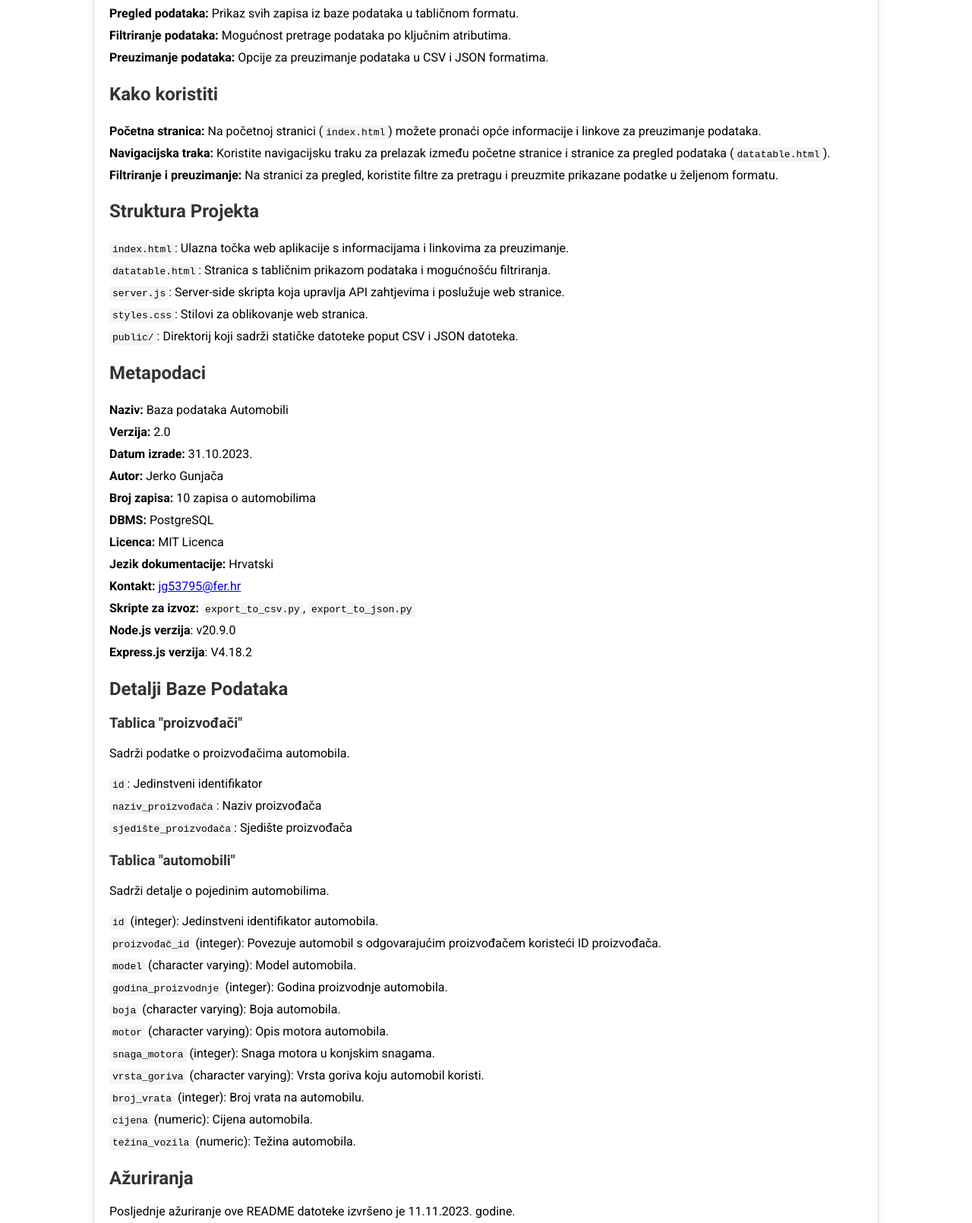
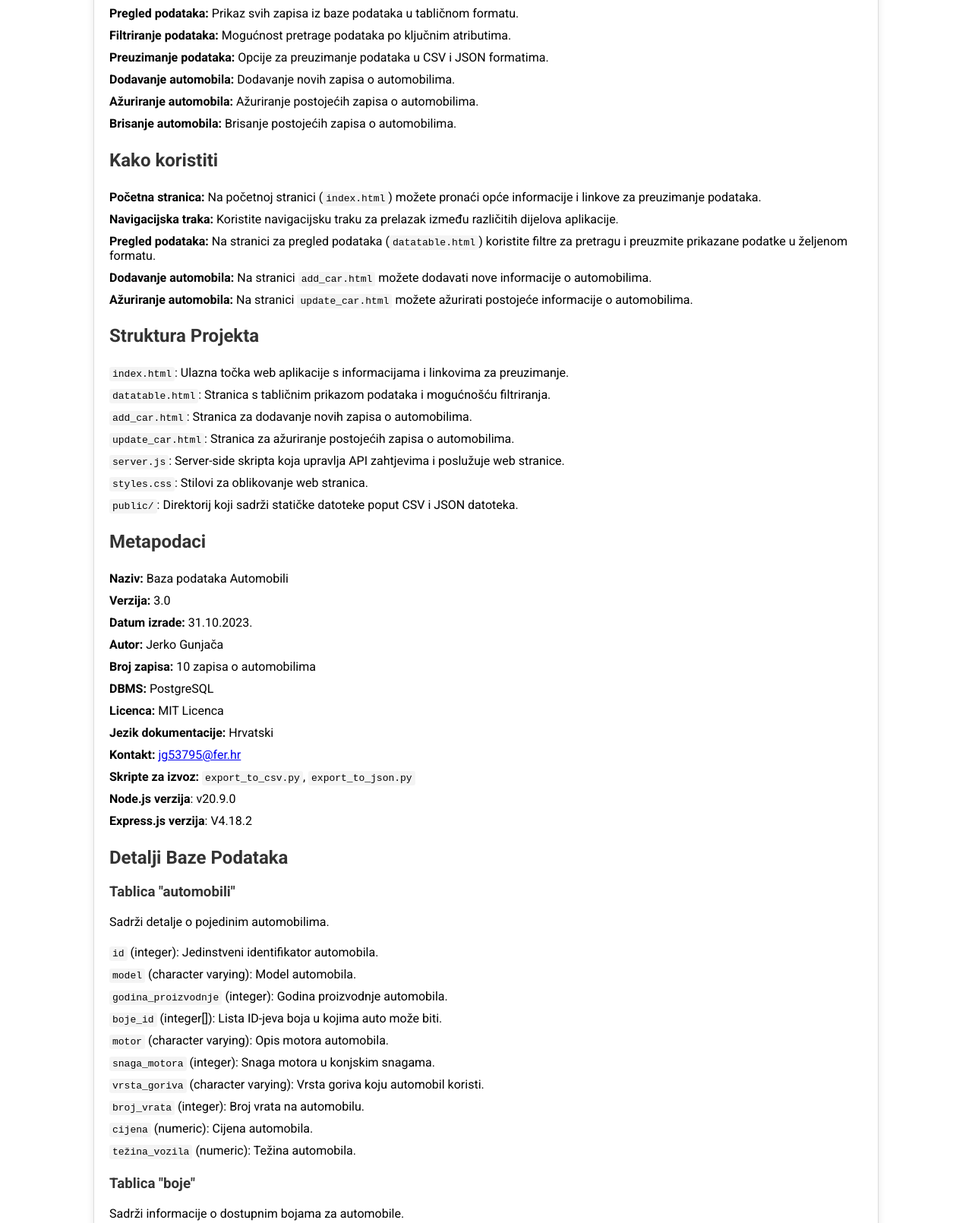
Before and after one commit to JerkoG/OrLab, a website: page Release 3.0/public/index.html in a window 1280 px wide. Shown: the part 384-1994 px from the top of the page at 76% size. Drawn offline with Linux system fonts and the light colour scheme.

Commit message:
Readme + index.html

```diff
--- a/Release 3.0/public/index.html
+++ b/Release 3.0/public/index.html
@@ -5,7 +5,7 @@
     <meta charset="UTF-8">
     <meta name="viewport" content="width=device-width, initial-scale=1.0">
     <title>Automobili</title>
-    <meta name="description" content="Baza podataka Proizvođača i Automobila">
+    <meta name="description" content="Baza podataka Automobili">
     <meta name="author" content="Jerko Gunjača">
     <link rel="stylesheet" href="styles.css">
     <link href="https://fonts.googleapis.com/css?family=Roboto:400,700&display=swap" rel="stylesheet">
@@ -20,13 +20,11 @@
     </div>
     <div class="content">
         <div class="container">
-            <h1>Baza podataka Automobili</h1>
-            <p>Ova baza podataka sadrži informacije o proizvođačima i njihovim automobilima.</p>
+            <h1>Baza podataka "Automobili"</h1>
+            <p>Ova baza podataka sadrži informacije o automobilima i dostupnim bojama.</p>
             <div class="download-links">
-                <a href="/automobili.csv" download>Preuzmi
-                    CSV</a>
-                <a href="/automobili.json" download>Preuzmi
-                    JSON</a>
+                <a href="/automobili.csv" download>Preuzmi CSV</a>
+                <a href="/automobili.json" download>Preuzmi JSON</a>
             </div>
             <h2>Web Aplikacija</h2>
             <p>Web aplikacija omogućava korisnicima interakciju s bazom podataka kroz različite funkcionalnosti:</p>
@@ -35,17 +33,23 @@
                 <li><strong>Filtriranje podataka:</strong> Mogućnost pretrage podataka po ključnim atributima.</li>
                 <li><strong>Preuzimanje podataka:</strong> Opcije za preuzimanje podataka u CSV i JSON formatima.
                 </li>
+                <li><strong>Dodavanje automobila:</strong> Dodavanje novih zapisa o automobilima.</li>
+                <li><strong>Ažuriranje automobila:</strong> Ažuriranje postojećih zapisa o automobilima.</li>
+                <li><strong>Brisanje automobila:</strong> Brisanje postojećih zapisa o automobilima.</li>
             </ul>
 
             <h2>Kako koristiti</h2>
             <ul>
                 <li><strong>Početna stranica:</strong> Na početnoj stranici (<code>index.html</code>) možete pronaći
                     opće informacije i linkove za preuzimanje podataka.</li>
-                <li><strong>Navigacijska traka:</strong> Koristite navigacijsku traku za prelazak između početne
-                    stranice i stranice za pregled podataka (<code>datatable.html</code>).</li>
-                <li><strong>Filtriranje i preuzimanje:</strong> Na stranici za pregled, koristite filtre za pretragu
-                    i
-                    preuzmite prikazane podatke u željenom formatu.</li>
+                <li><strong>Navigacijska traka:</strong> Koristite navigacijsku traku za prelazak između različitih
+                    dijelova aplikacije.</li>
+                <li><strong>Pregled podataka:</strong> Na stranici za pregled podataka (<code>datatable.html</code>)
+                    koristite filtre za pretragu i preuzmite prikazane podatke u željenom formatu.</li>
+                <li><strong>Dodavanje automobila:</strong> Na stranici <code>add_car.html</code> možete dodavati nove
+                    informacije o automobilima.</li>
+                <li><strong>Ažuriranje automobila:</strong> Na stranici <code>update_car.html</code> možete ažurirati
+                    postojeće informacije o automobilima.</li>
             </ul>
 
             <h2>Struktura Projekta</h2>
@@ -54,9 +58,10 @@
                 </li>
                 <li><code>datatable.html</code>: Stranica s tabličnim prikazom podataka i mogućnošću filtriranja.
                 </li>
+                <li><code>add_car.html</code>: Stranica za dodavanje novih zapisa o automobilima.</li>
+                <li><code>update_car.html</code>: Stranica za ažuriranje postojećih zapisa o automobilima.</li>
                 <li><code>server.js</code>: Server-side skripta koja upravlja API zahtjevima i poslužuje web
-                    stranice.
-                </li>
+                    stranice.</li>
                 <li><code>styles.css</code>: Stilovi za oblikovanje web stranica.</li>
                 <li><code>public/</code>: Direktorij koji sadrži statičke datoteke poput CSV i JSON datoteka.</li>
             </ul>
@@ -64,7 +69,7 @@
             <h2>Metapodaci</h2>
             <ul>
                 <li><strong>Naziv:</strong> Baza podataka Automobili</li>
-                <li><strong>Verzija:</strong> 2.0</li>
+                <li><strong>Verzija:</strong> 3.0</li>
                 <li><strong>Datum izrade:</strong> 31.10.2023.</li>
                 <li><strong>Autor:</strong> Jerko Gunjača</li>
                 <li><strong>Broj zapisa:</strong> 10 zapisa o automobilima</li>
@@ -79,24 +84,13 @@
             </ul>
 
             <h2>Detalji Baze Podataka</h2>
-            <h3>Tablica "proizvođači"</h3>
-            <p>Sadrži podatke o proizvođačima automobila.</p>
-            <ul>
-                <li><code>id</code>: Jedinstveni identifikator</li>
-                <li><code>naziv_proizvođača</code>: Naziv proizvođača</li>
-                <li><code>sjedište_proizvođača</code>: Sjedište proizvođača</li>
-            </ul>
-
             <h3>Tablica "automobili"</h3>
             <p>Sadrži detalje o pojedinim automobilima.</p>
             <ul>
                 <li><code>id</code> (integer): Jedinstveni identifikator automobila.</li>
-                <li><code>proizvođač_id</code> (integer): Povezuje automobil s odgovarajućim proizvođačem koristeći
-                    ID
-                    proizvođača.</li>
                 <li><code>model</code> (character varying): Model automobila.</li>
                 <li><code>godina_proizvodnje</code> (integer): Godina proizvodnje automobila.</li>
-                <li><code>boja</code> (character varying): Boja automobila.</li>
+                <li><code>boje_id</code> (integer[]): Lista ID-jeva boja u kojima auto može biti.</li>
                 <li><code>motor</code> (character varying): Opis motora automobila.</li>
                 <li><code>snaga_motora</code> (integer): Snaga motora u konjskim snagama.</li>
                 <li><code>vrsta_goriva</code> (character varying): Vrsta goriva koju automobil koristi.</li>
@@ -104,8 +98,16 @@
                 <li><code>cijena</code> (numeric): Cijena automobila.</li>
                 <li><code>težina_vozila</code> (numeric): Težina automobila.</li>
             </ul>
+
+            <h3>Tablica "boje"</h3>
+            <p>Sadrži informacije o dostupnim bojama za automobile.</p>
+            <ul>
+                <li><code>id</code>: Jedinstveni identifikator</li>
+                <li><code>naziv_boje</code>: Naziv boje</li>
+            </ul>
+
             <h2>Ažuriranja</h2>
-            <p>Posljednje ažuriranje ove README datoteke izvršeno je 11.11.2023. godine.</p>
+            <p>Posljednje ažuriranje ove aplikacije izvršeno je 19.12.2023. godine.</p>
         </div>
     </div>
 </body>
```
Also changed, not shown: README.md.
